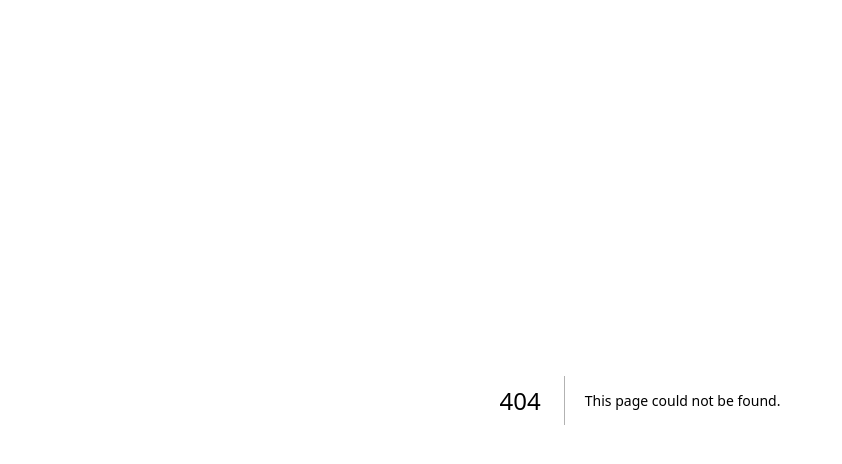
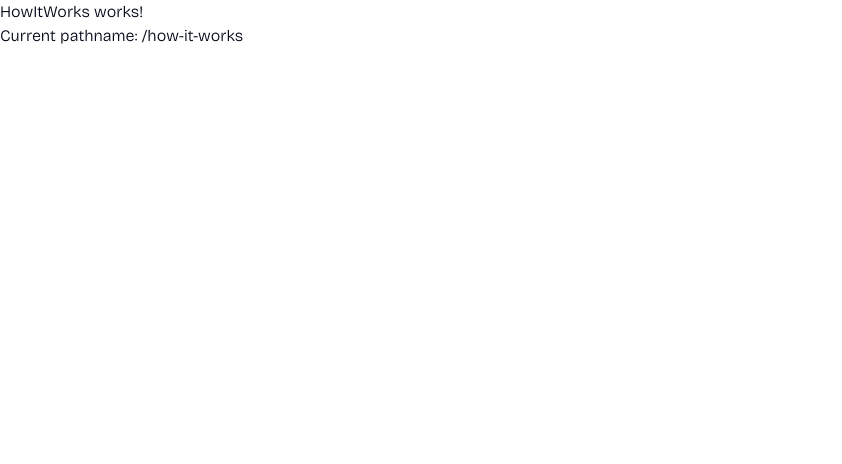
Before and after one commit to Adedoyin-Emmanuel/flames, a Next.js app: page /how-it-works in a window 1280 px wide. Before the commit this address had no page. Shown: the top 464 px of the page, without its empty margins (0-842 px from the left). Built offline with nearby package versions, Linux system fonts and the light colour scheme.

Commit message:
Feat: Added header component

```diff
--- /dev/null
+++ b/app/components/header/index.tsx
@@ -0,0 +1,18 @@
+
+"use client"
+import React from "react";
+
+interface HeaderProps {
+
+}
+
+const Header = ()=> {
+
+    return (
+        <div>
+            <h1>Header works!</h1>
+        </div>
+    );
+}
+
+export default Header;
--- /dev/null
+++ b/app/how-it-works/page.tsx
@@ -0,0 +1,16 @@
+"use client";
+import React from "react";
+import { useRouter, usePathname } from "next/navigation";
+
+const HowItWorks = () => {
+  const pathname = usePathname();
+
+  return (
+    <div>
+      <h1>HowItWorks works!</h1>
+      <p>Current pathname: {pathname}</p>
+    </div>
+  );
+};
+
+export default HowItWorks;
```
